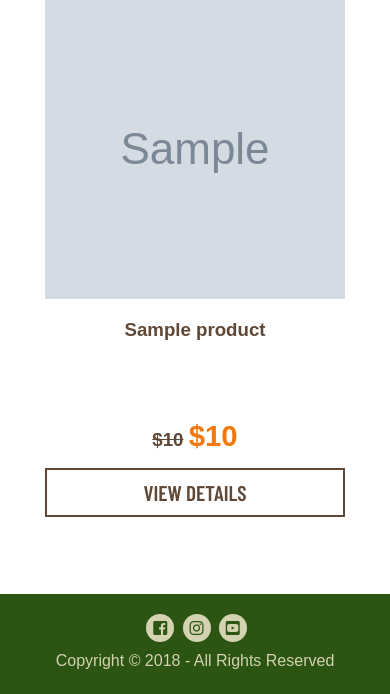
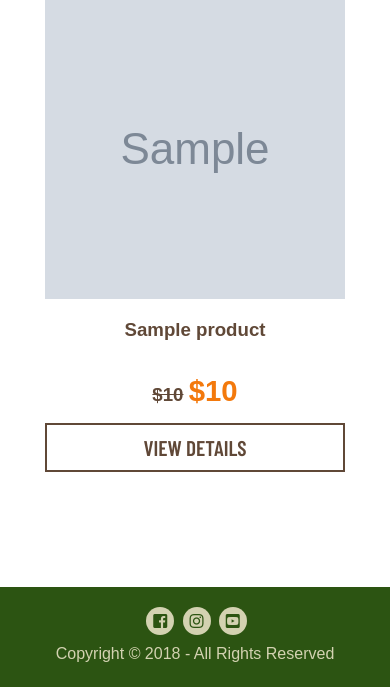
Before and after one commit to oakcreekoutdoor/oakcreek, a PHP site: page / in a window 390 px wide. Shown: the part 2302-2996 px from the top of the page. Run offline with PHP 8.4, Linux system fonts and the light colour scheme; tables that the repository leaves empty or names only in its code hold one stand-in row (values such as "Sample post"); grey boxes marked "Sample" are stand-in pictures; data that the repository does not hold is empty; some libraries are stand-ins or nearby versions; some web fonts are replaced.

Commit message:
product cards fixed

```diff
--- a/css/style.css
+++ b/css/style.css
@@ -2029,6 +2029,7 @@
 	}
 
 	.prod-name {
+		height: 55px;
 		margin-top: 20px;
 		width: 100%;
 	}
```
